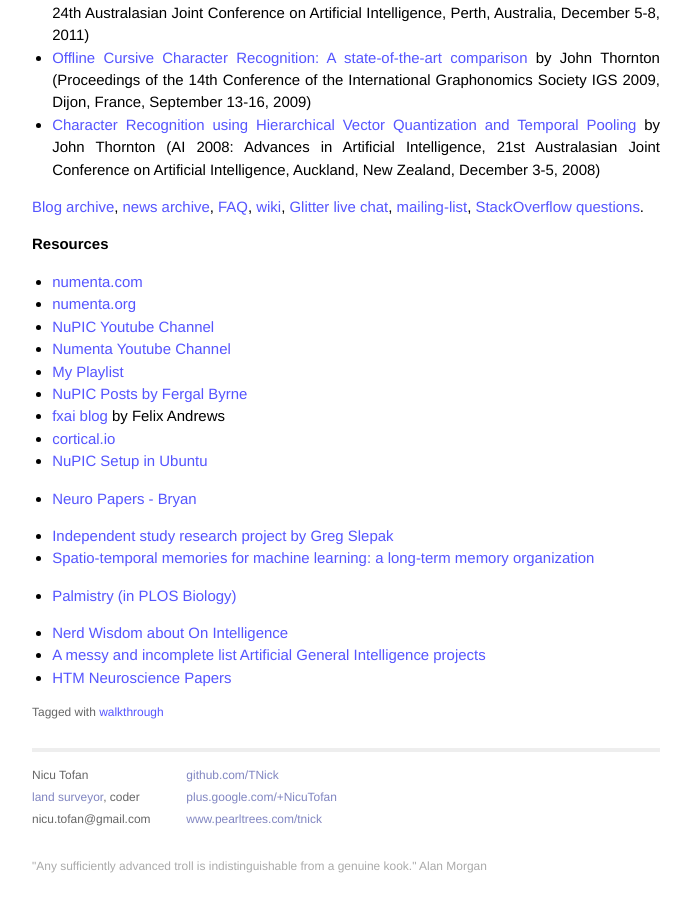
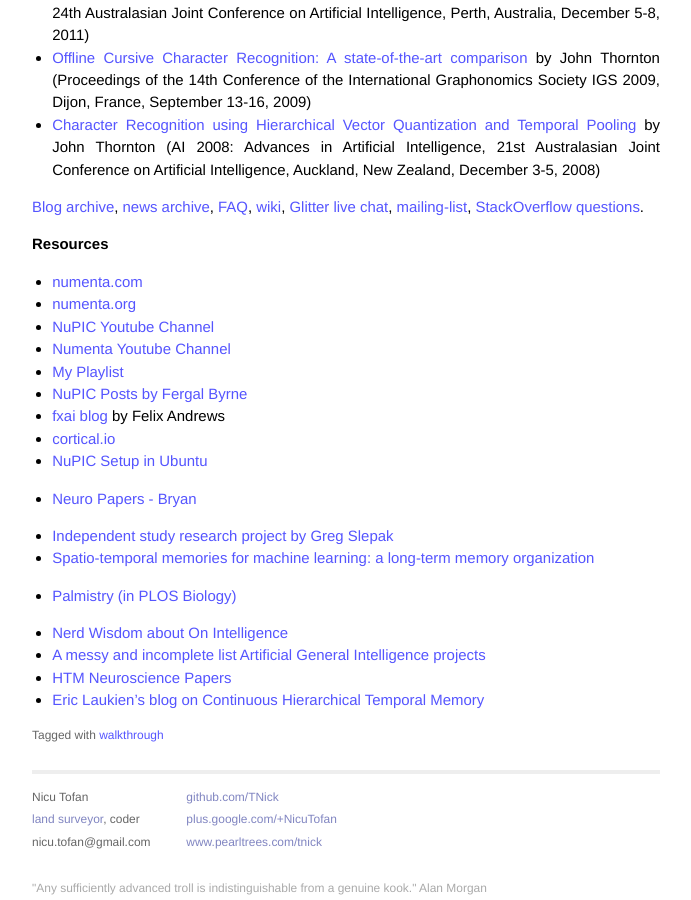
Before and after one commit to TNick/TNick.github.io, a Jekyll site: the page built from _posts/2014-12-23-htm.markdown, in a window 1280 px wide and 900 px high, scrolled down 1325 px. Shown: the whole window, without its empty margins (294-985 px from the left). Built offline with Jekyll 4.4.1, drawn with Linux system fonts in a browser that asks for light colours; Markdown is read by kramdown in place of the engine named in the settings; before the commit the page ends 2202 px from its top, so only the background shows below that.

Commit message:
One more reference to htm

```diff
--- a/_posts/2014-12-23-htm.markdown
+++ b/_posts/2014-12-23-htm.markdown
@@ -105,3 +105,4 @@
 - [Nerd Wisdom about On Intelligence](http://nerdwisdom.com/tag/nupic/)
 - [A messy and incomplete list Artificial General Intelligence projects](http://linas.org/agi.html)
 - [HTM Neuroscience Papers](http://www.mendeley.com/groups/4799871/htm-neuroscience-papers/papers/)
+- [Eric Laukien's blog on Continuous Hierarchical Temporal Memory](https://cireneikual.wordpress.com/)
```
